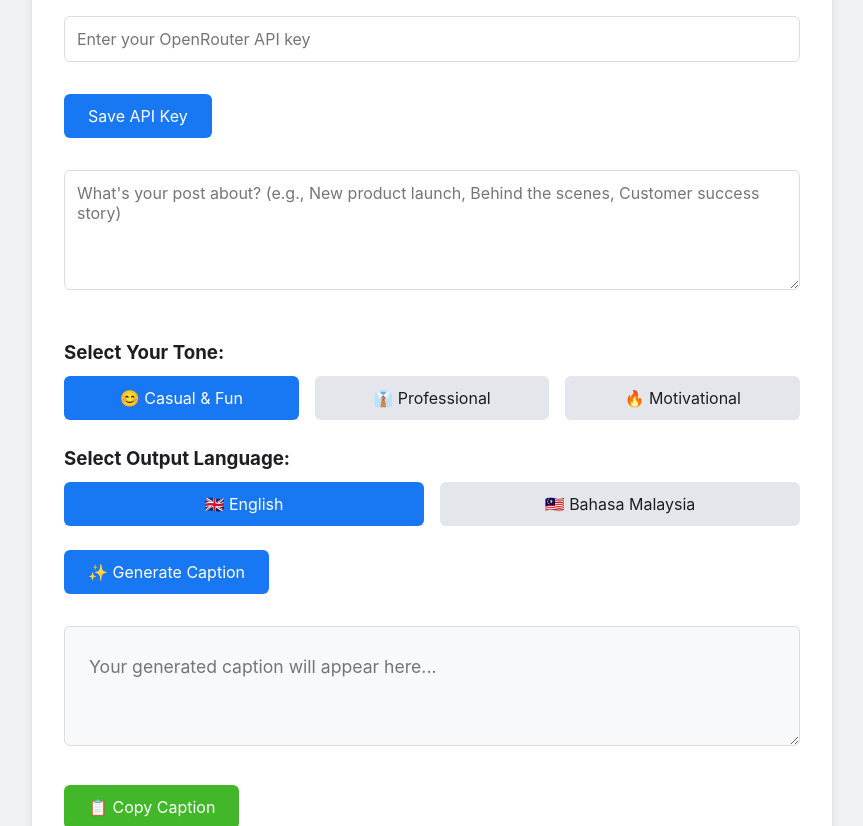
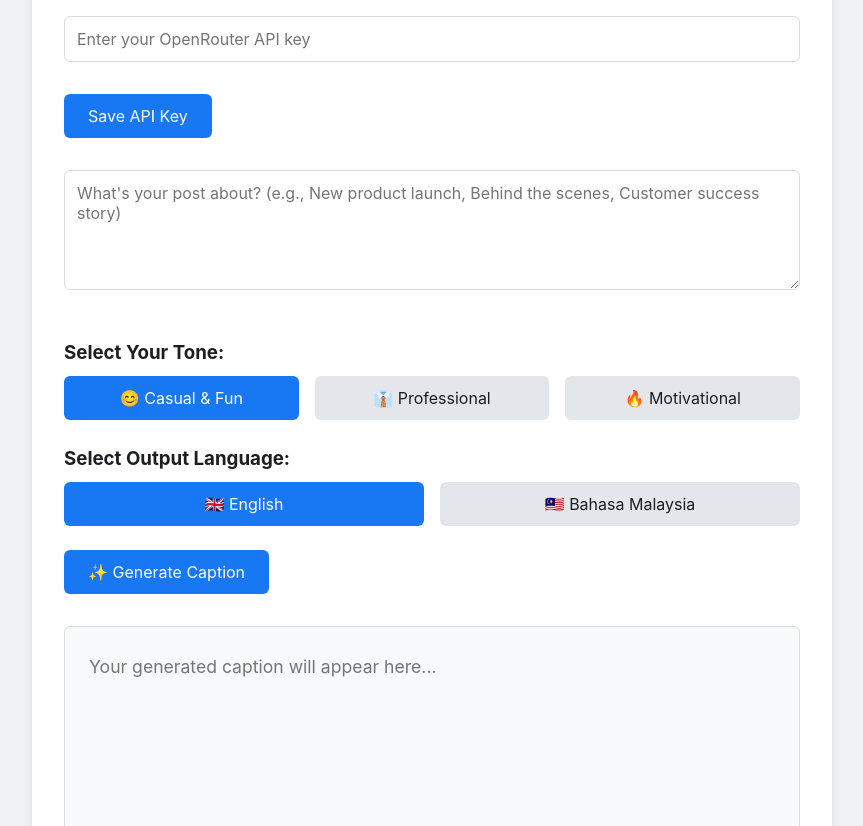
Before and after one commit to xhanafix/fbfm, a plain HTML site: page index.html in a window 1280 px wide. Shown: the part 126-952 px from the top of the page, without its empty margins (208-1071 px from the left). Drawn offline with Linux system fonts and the light colour scheme.

Commit message:
Add files via upload

```diff
--- a/styles.css
+++ b/styles.css
@@ -213,6 +213,9 @@ button:active {
     line-height: 1.8;
     font-size: 1.1rem;
     padding: 1.5rem;
+    min-height: 300px;
+    height: auto;
+    resize: none;
 }
 
 #copyBtn {
```
